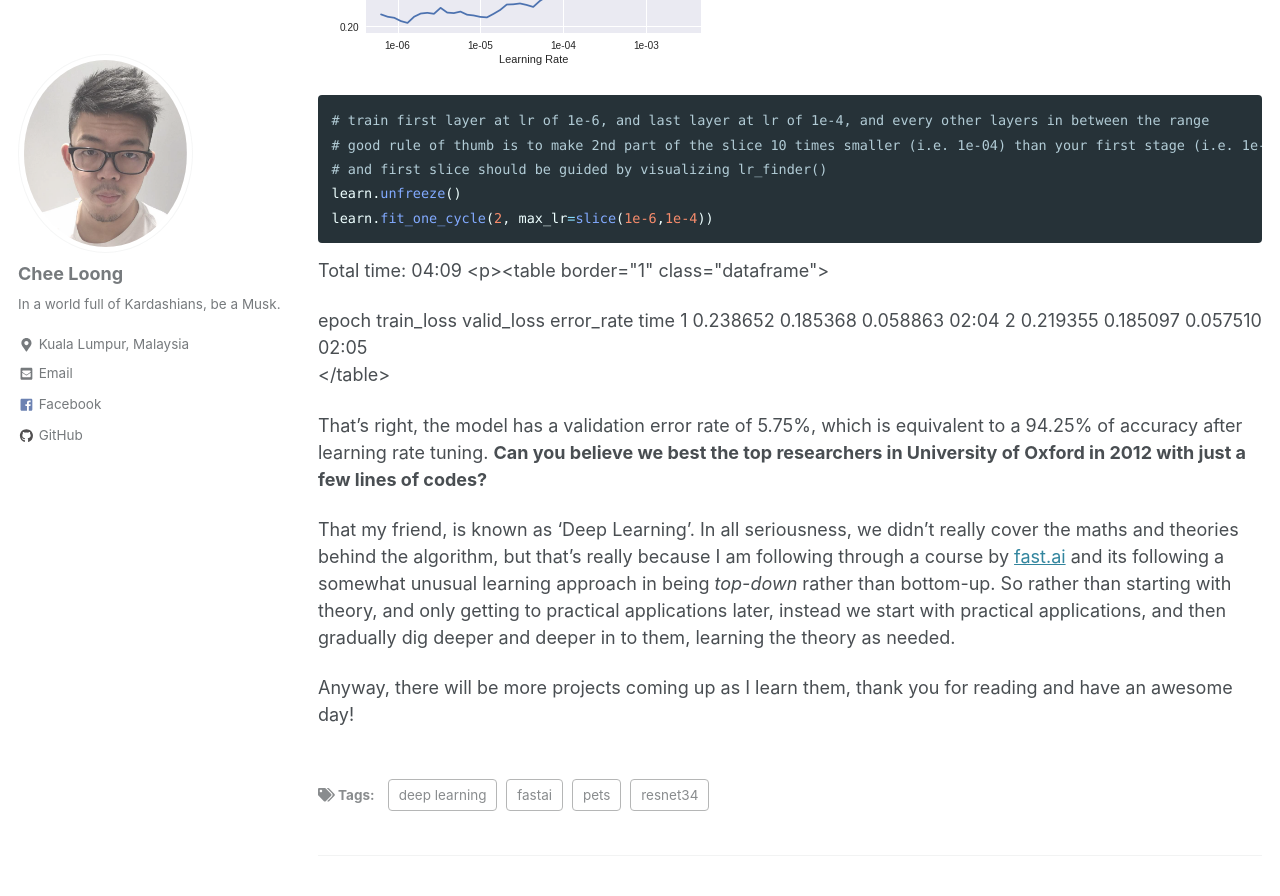
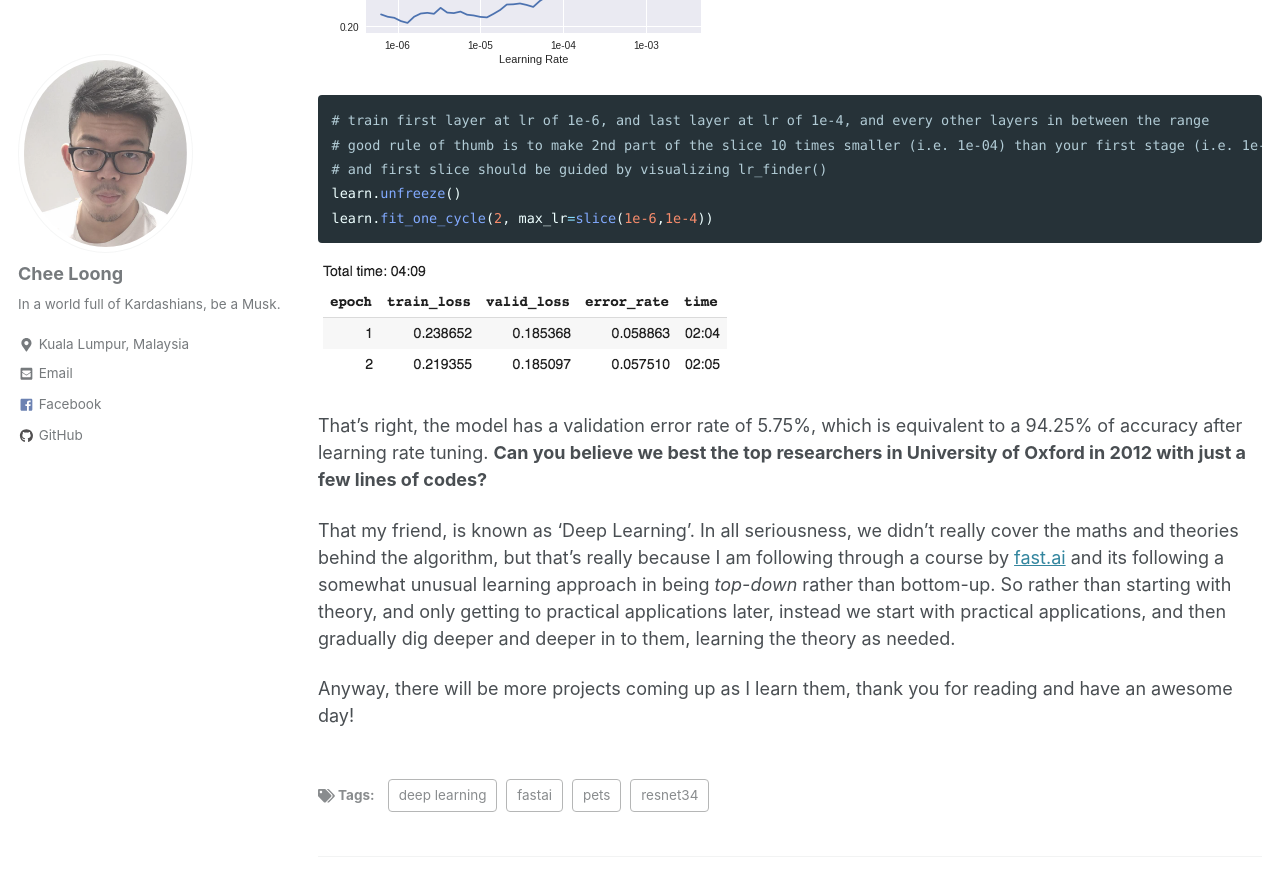
Before and after one commit to CheeLoong/CheeLoong.github.io, a Jekyll site: the page built from _posts/2019-03-08-pets.md, in a window 1280 px wide and 900 px high, scrolled down 11318 px. Shown: the top 896 px of the window. Built offline with Jekyll 4.4.1, drawn with Linux system fonts in a browser that asks for light colours; cached includes are drawn as plain includes.

Commit message:
manual upload last output

````diff
--- a/_posts/2019-03-08-pets.md
+++ b/_posts/2019-03-08-pets.md
@@ -495,34 +495,7 @@
 learn.fit_one_cycle(2, max_lr=slice(1e-6,1e-4))
 ```
 
-
-Total time: 04:09 <p><table border="1" class="dataframe">
-  <thead>
-    <tr style="text-align: left;">
-      <th>epoch</th>
-      <th>train_loss</th>
-      <th>valid_loss</th>
-      <th>error_rate</th>
-      <th>time</th>
-    </tr>
-  </thead>
-  <tbody>
-    <tr>
-      <td>1</td>
-      <td>0.238652</td>
-      <td>0.185368</td>
-      <td>0.058863</td>
-      <td>02:04</td>
-    </tr>
-    <tr>
-      <td>2</td>
-      <td>0.219355</td>
-      <td>0.185097</td>
-      <td>0.057510</td>
-      <td>02:05</td>
-    </tr>
-  </tbody>
-</table>
+<img src="{{ site.url }}{{ site.baseurl }}/assets/images/Pets/output_manual_0.png" alt="">
 
 
 That's right, the model has a validation error rate of 5.75%, which is equivalent to a 94.25% of accuracy after learning rate tuning. **Can you believe we best the top researchers in University of Oxford in 2012 with just a few lines of codes?**
````
Also changed, not shown: assets/images/Pets/output_manual_0.png (added), 1 other file.
